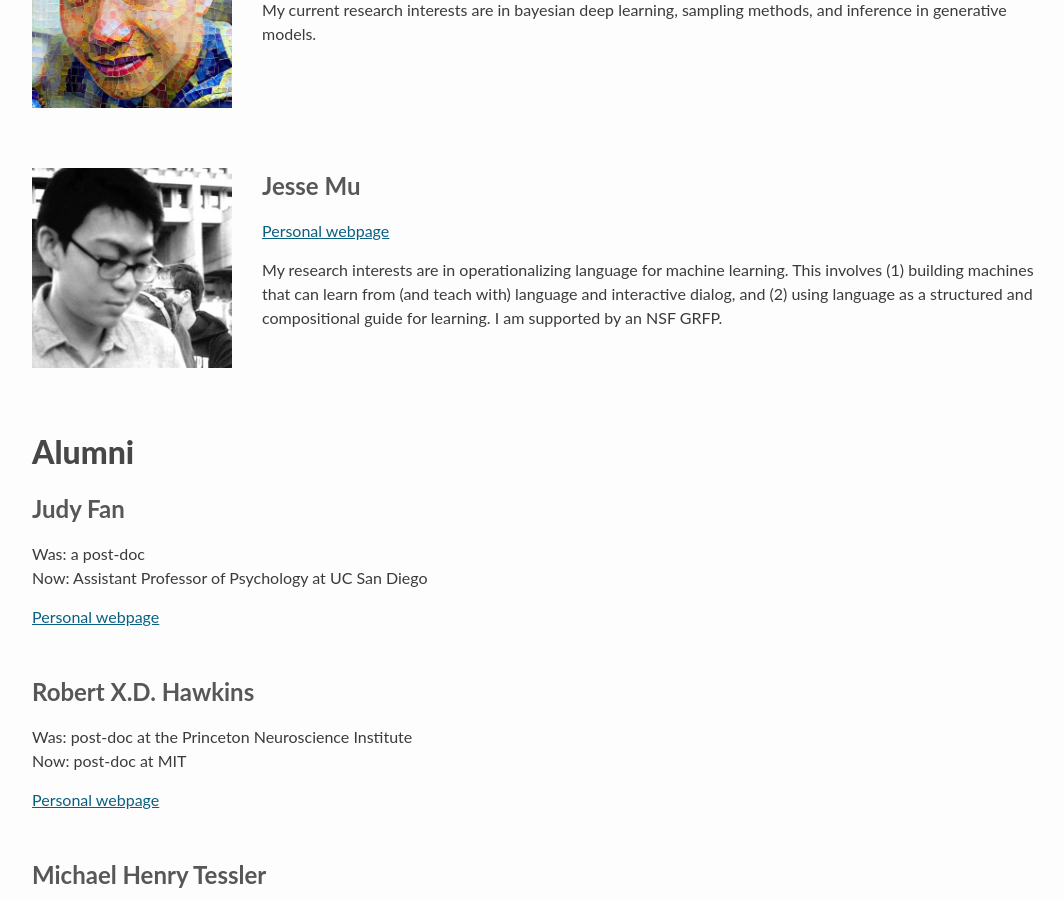
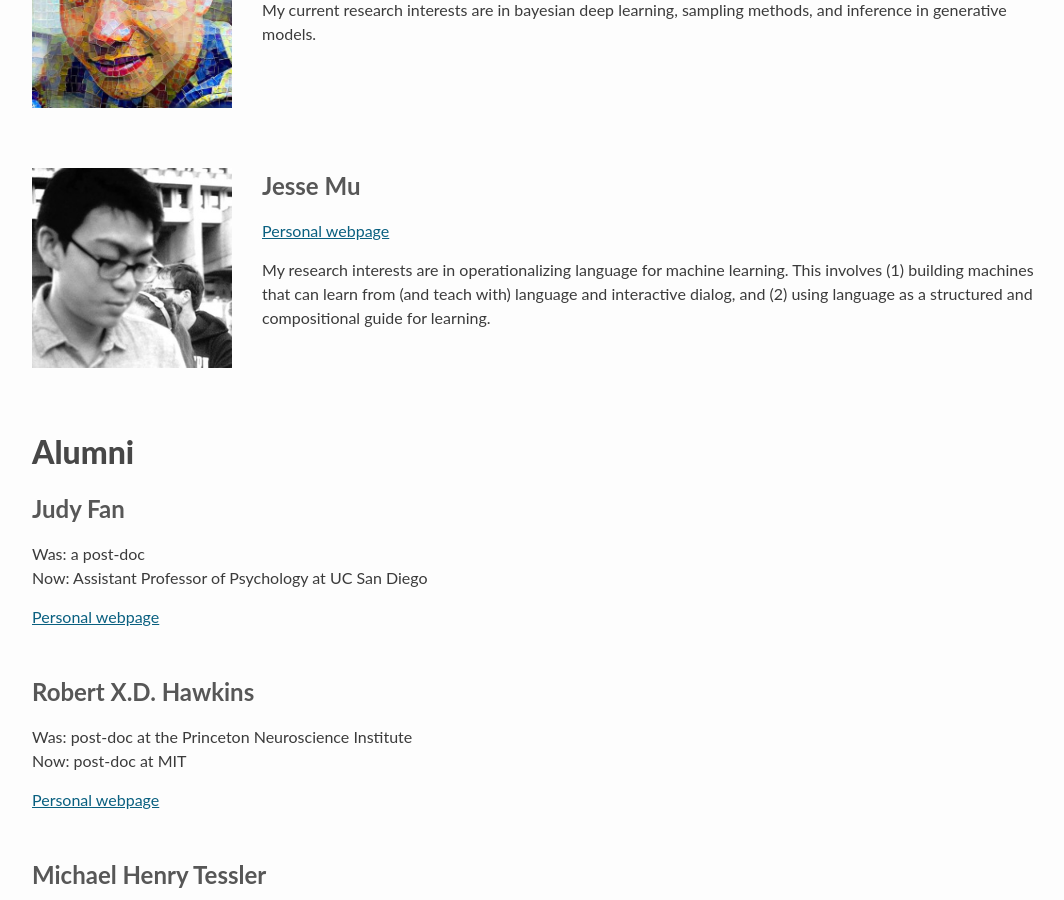
Before and after one commit to stanford-cocolab/cocolab.stanford.edu, a Jekyll site: the page built from 01-people.html, in a window 1280 px wide and 900 px high, scrolled down 1309 px. Shown: the whole window, without its empty margins (94-1158 px from the left). Built offline with Jekyll 4.4.1, drawn with Linux system fonts in a browser that asks for light colours; a script that is not in the unit is left out.

Commit message:
update people

```diff
--- a/_data/cocolab.yml
+++ b/_data/cocolab.yml
@@ -46,8 +46,7 @@
           My research interests are in operationalizing language for machine
           learning. This involves (1) building machines that can learn from
           (and teach with) language and interactive dialog, and (2) using
-          language as a structured and compositional guide for learning. I am
-          supported by an NSF GRFP.
+          language as a structured and compositional guide for learning.
 
 - role: Alumni
   people:
```
